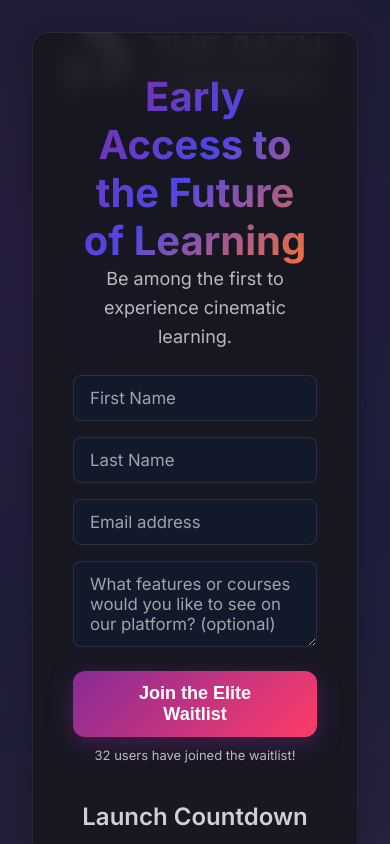
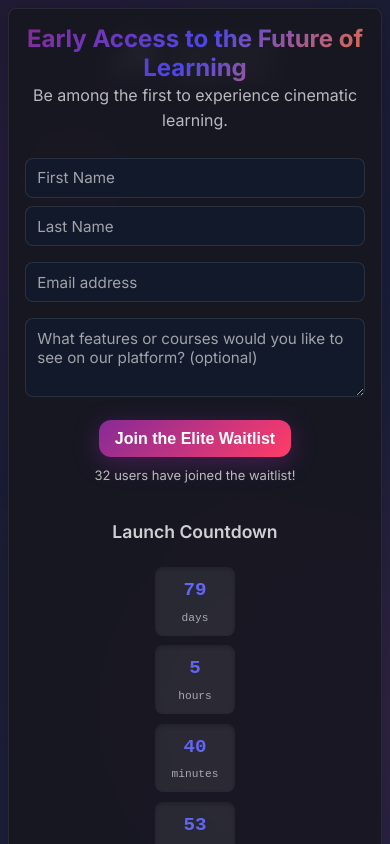
Before and after one commit to amrsabra/thepathcompany, a Next.js app: page / in a window 390 px wide. Shown: the top 844 px of the page. Built offline with nearby package versions, Linux system fonts and the light colour scheme; no server answers; the database is empty.

Commit message:
mobile responsiveness

```diff
--- a/styles/waitlist.scss
+++ b/styles/waitlist.scss
@@ -226,3 +226,54 @@
     }
   }
 }
+
+// Responsive Enhancements
+@media (max-width: 600px) {
+  .waitlist-page {
+    padding: 0.5rem;
+  }
+  .content-card {
+    padding: 1rem !important;
+    max-width: 100vw !important;
+    border-radius: 0.5rem !important;
+  }
+  .background-stars img {
+    height: 40px !important;
+    margin-top: 0.5rem;
+  }
+  .waitlist-header h2 {
+    font-size: 1.5rem !important;
+  }
+  .waitlist-header p {
+    font-size: 1rem !important;
+  }
+  .waitlist-form .form-group {
+    grid-template-columns: 1fr !important;
+    gap: 0.5rem !important;
+  }
+  .waitlist-form input,
+  .waitlist-form textarea {
+    font-size: 0.95rem !important;
+    padding: 0.6rem 0.7rem !important;
+  }
+  .waitlist-form .submit-button {
+    font-size: 1rem !important;
+    padding: 0.6rem 1rem !important;
+  }
+  .countdown-section h3 {
+    font-size: 1.1rem !important;
+  }
+  .countdown-section .countdown-display {
+    flex-direction: column !important;
+    align-items: center !important;
+  }
+  .countdown-section .countdown-item {
+    min-width: 80px !important;
+    font-size: 1.2rem !important;
+    padding: 0.5rem 0.5rem !important;
+    margin: 0.3rem 0 !important;
+  }
+  .countdown-section .countdown-item span {
+    font-size: 0.7rem !important;
+  }
+}
```
